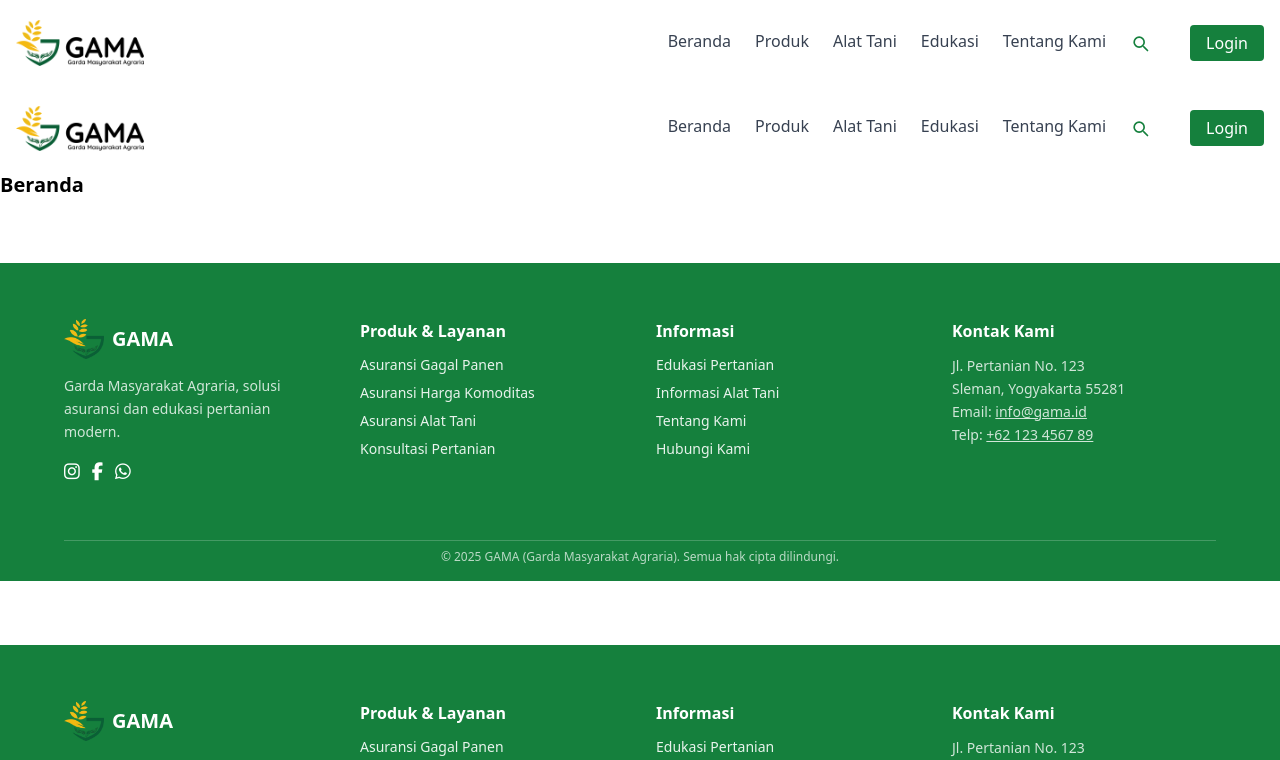
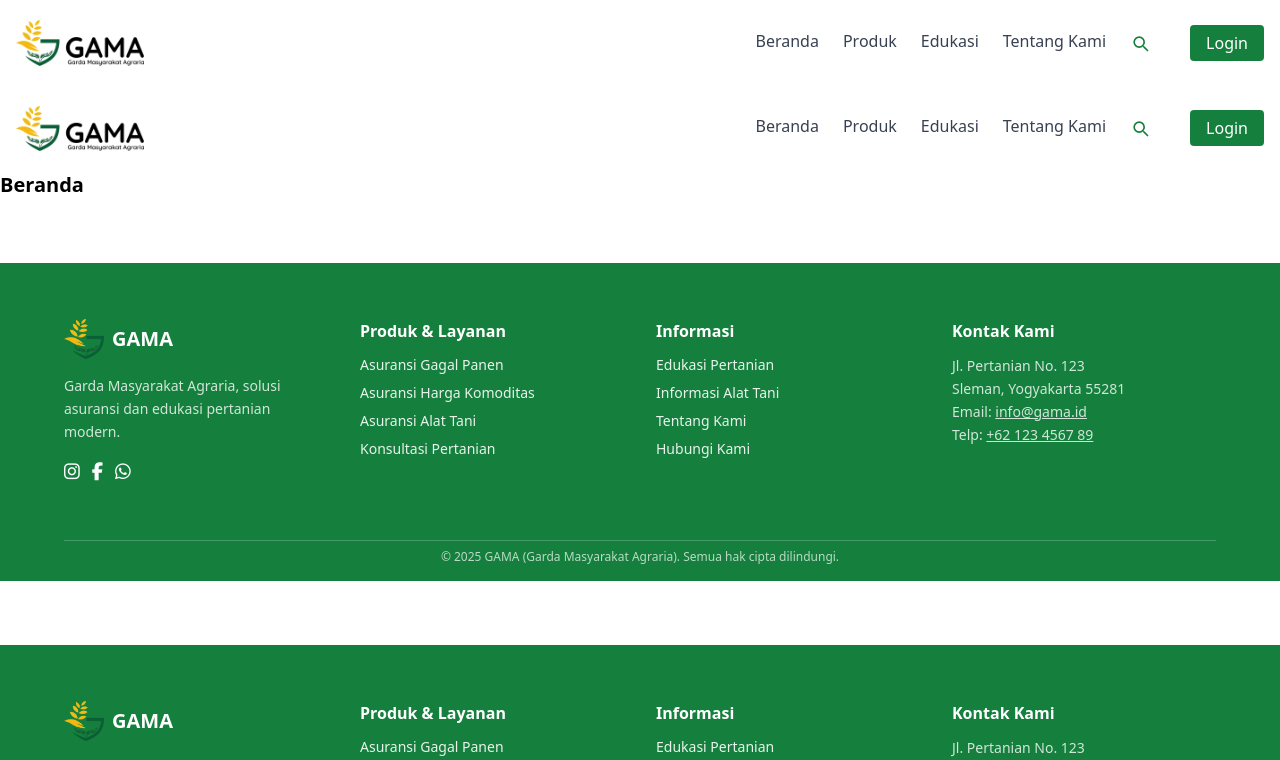
Before and after one commit to ilhamust/gama-project, a Vue app: page /login in a window 1280 px wide. Shown: the top 760 px of the page. Built offline with nearby package versions, Linux system fonts and the light colour scheme.

Commit message:
removeAlatTani

```diff
--- a/src/components/Layout.vue
+++ b/src/components/Layout.vue
@@ -75,16 +75,6 @@ onUnmounted(() => {
             <span>Produk</span>
             <span class="absolute left-0 bottom-0 h-0.5 bg-green-700 transition-all duration-300"
               :class="route.path.startsWith('/produk-asuransi') ? 'w-full' : 'w-0 group-hover:w-full'"></span>
-          </router-link>
-
-          <!-- Alat Tani -->
-          <router-link to="/informasi-alat" class="relative group pb-1" :class="{
-            'text-green-700': route.path.startsWith('/informasi-alat'),
-            'text-gray-700 hover:text-green-700': !route.path.startsWith('/informasi-alat')
-          }">
-            <span>Alat Tani</span>
-            <span class="absolute left-0 bottom-0 h-0.5 bg-green-700 transition-all duration-300"
-              :class="route.path.startsWith('/informasi-alat') ? 'w-full' : 'w-0 group-hover:w-full'"></span>
           </router-link>
 
           <!-- Edukasi -->
```
